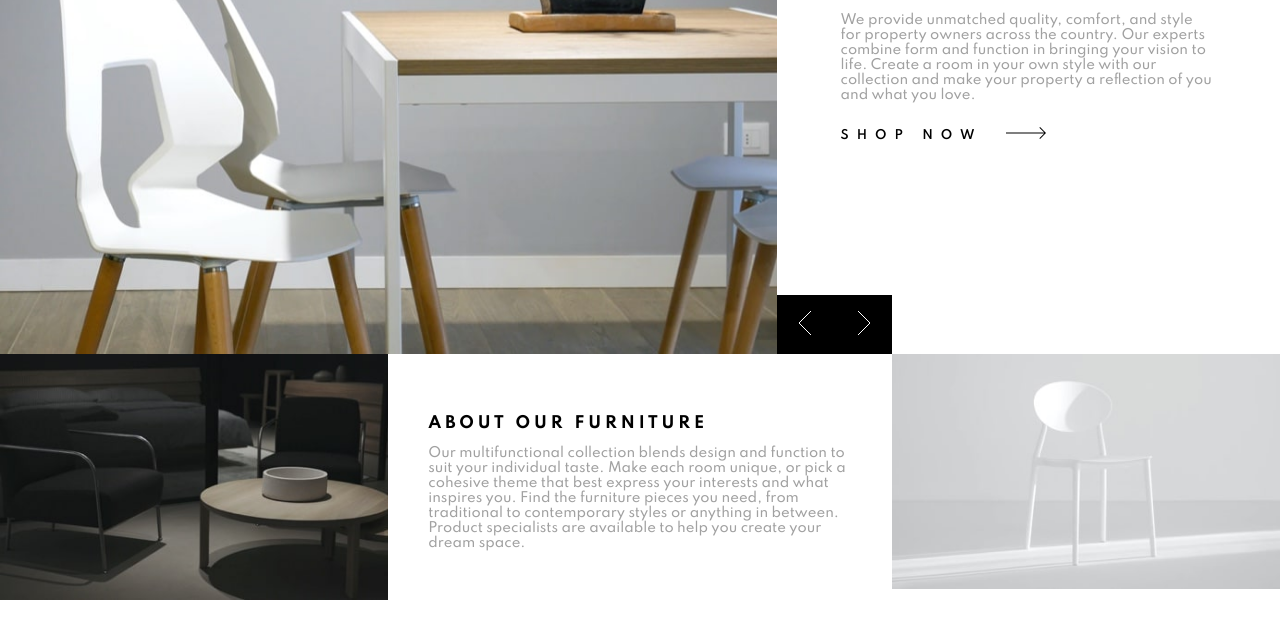
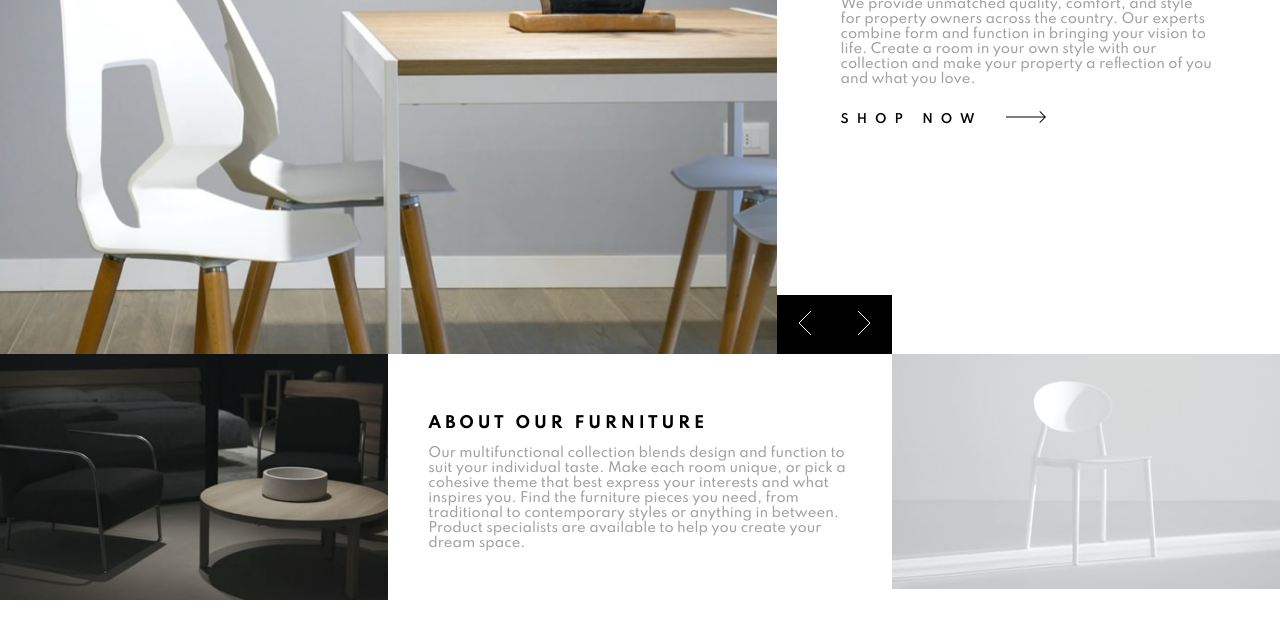
Before and after one commit to Tomi-pter/room-homepage, a plain HTML site: page index.html in a window 1280 px wide. Shown: the part 179-800 px from the top of the page. Drawn offline with Linux system fonts and the light colour scheme.

Commit message:
adjusted padding

```diff
--- a/index.css
+++ b/index.css
@@ -111,7 +111,7 @@ nav {
 
 aside {
     grid-area: aside;
-    padding: 3.5rem 4rem;
+    padding: 2.5rem 4rem 3.5rem;
     position: relative;
 }
 
```
